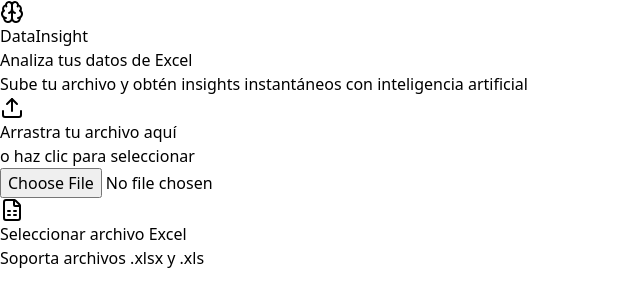
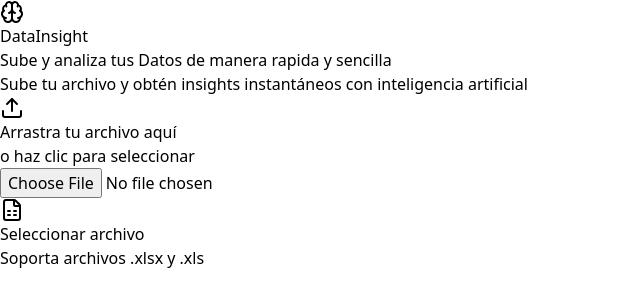
Before and after one commit to Kairbros/DataInsight, a React (Vite) app: page / in a window 1280 px wide. Shown: the top 306 px of the page, without its empty margins (0-640 px from the left). Built offline with nearby package versions, Linux system fonts and the light colour scheme.

Commit message:
Update App.jsx

```diff
--- a/src/App.jsx
+++ b/src/App.jsx
@@ -119,10 +119,11 @@
               <div className="space-y-8 animate-fade-in">
                 <div className="text-center space-y-4 mb-12">
                   <h2 className="text-5xl font-bold mb-4">
-                    Analiza tus datos de{' '}
+                    Sube y analiza tus {' '}
                     <span className="bg-gradient-to-r from-purple-400 via-pink-400 to-purple-400 bg-clip-text text-transparent">
-                      Excel
+                      Datos {' '}
                     </span>
+                    de manera rapida y sencilla
                   </h2>
                   <p className="text-lg text-slate-400 max-w-2xl mx-auto">
                     Sube tu archivo y obtén insights instantáneos con inteligencia artificial
@@ -174,7 +175,7 @@
                             />
                             <span className="inline-flex items-center gap-2 px-6 py-3 bg-gradient-to-r from-purple-600 to-pink-600 hover:from-purple-500 hover:to-pink-500 rounded-xl font-semibold cursor-pointer transition-all duration-300 hover:scale-105 hover:shadow-lg hover:shadow-purple-500/50">
                               <FileSpreadsheet className="w-5 h-5" />
-                              Seleccionar archivo Excel
+                              Seleccionar archivo
                             </span>
                           </label>
 
```
